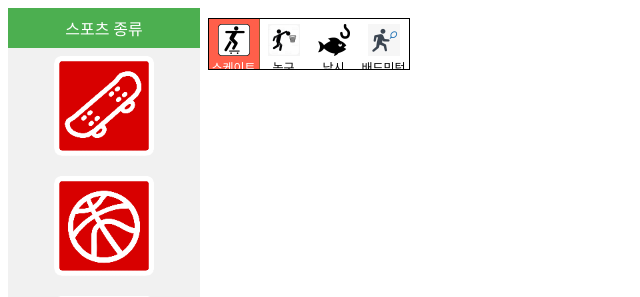
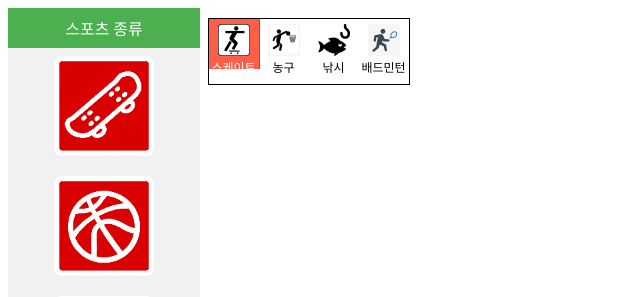
Before and after one commit to Yonsei-EE/ipTeam, a PHP site: page / in a window 1280 px wide. Shown: the top 297 px of the page, without its empty margins (0-640 px from the left). Run offline with PHP 8.4, Linux system fonts and the light colour scheme; some libraries are stand-ins or nearby versions.

Commit message:
Update style.css

```diff
--- a/style.css
+++ b/style.css
@@ -25,7 +25,7 @@
 	top:10px;
 	left:10px;
 	width:200px;
-	height:50px;
+	height:65px;
 	z-index:10;
 	border:1px solid black;
 	font-family:'Malgun Gothic','맑은 고딕',sans-serif;
@@ -48,7 +48,7 @@
 	list-style:none;
 	float:left;
 	width:50px;
-	height:60px;
+	height:45px;
 	padding-top:5px;
 	cursor:pointer;
 
```
